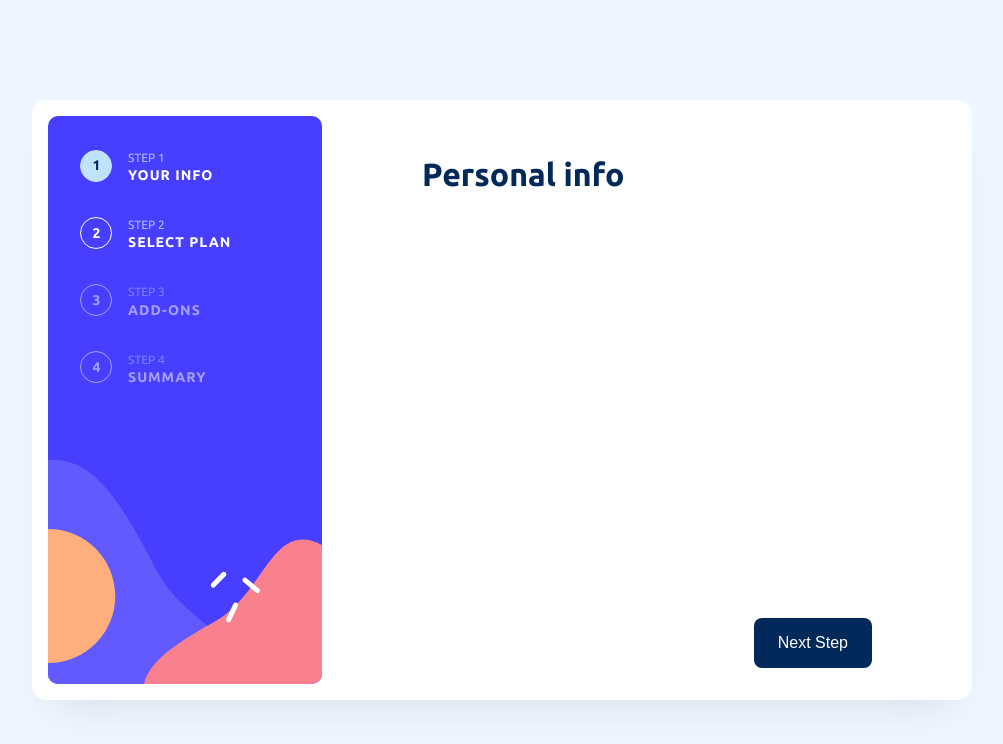
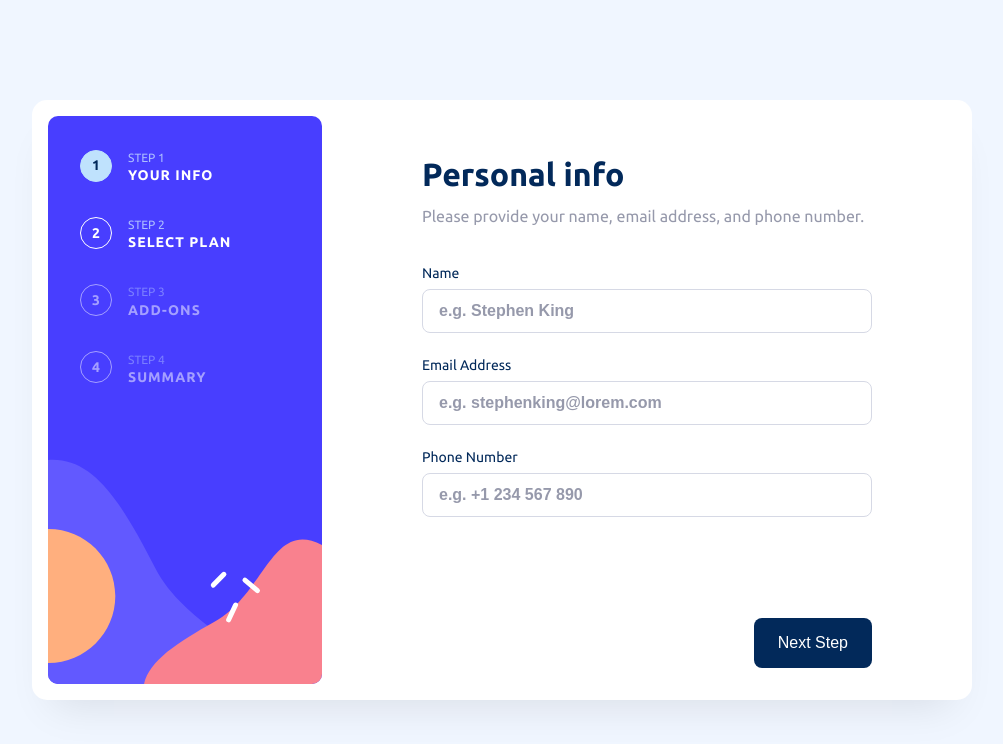
Before and after one commit to Anton-Vlad/multi-step-form-main, a Vue app: page / in a window 1280 px wide. Shown: the top 744 px of the page, without its empty margins (138-1141 px from the left). Built offline with nearby package versions, Linux system fonts and the light colour scheme.

Commit message:
step one 100%

```diff
--- a/src/assets/base.css
+++ b/src/assets/base.css
@@ -9,6 +9,7 @@
 
   /* Neutral */
   --cool-gray: hsl(231, 11%, 63%);
+  --cool-gray-2: hsl(231, 23%, 87%);
   --light-gray: hsl(229, 24%, 87%);
   --magnolia: hsl(217, 100%, 97%);
   --alabaster: hsl(231, 100%, 99%);
@@ -20,7 +21,7 @@
 :root {
   --color-background: var(--magnolia);
 
-  --color-border: var(--alabaster);
+  --color-border: var(--cool-gray-2);
   --color-border-hover: var(--purplish-blue);
 
   --color-heading: var(--marine-blue);
--- a/src/assets/main.css
+++ b/src/assets/main.css
@@ -18,6 +18,13 @@ h1 {
   color: var(--marine-blue);
 }
 
+.error-text {
+  color: var(--strawberry-red);
+  font-size: 0.875rem;
+  font-style: normal;
+  font-weight: 700;
+  line-height: normal;
+}
 
 .btn {
   display: inline-flex;
--- a/src/components/Footer.vue
+++ b/src/components/Footer.vue
@@ -1,11 +1,18 @@
 <script setup>
-const props = defineProps(['mobile'])
+const props = defineProps(['mobile']);
+const emit = defineEmits(['enter', 'leave']);
+const onMouseover = function ($event) {
+    emit("enter", true);
+}
+const onMouseleave = function ($event) {
+    emit("leave", true);
+}
 </script>
 
 <template>
     <div :class="{ 'form-footer': true, 'form-footer--mobile': mobile }">
 
-        <button type="button" class="btn btn-primary">
+        <button type="button" class="btn btn-primary" @mouseover="onMouseover" @mouseleave="onMouseleave">
             Next Step
         </button>
     </div>
--- a/src/components/Sidebar.vue
+++ b/src/components/Sidebar.vue
@@ -114,7 +114,7 @@ const items = ref([
             font-weight: 700;
             letter-spacing: 0.0625rem;
             text-transform: uppercase;
-            padding-left: 2px;
+            padding-left: 1px;
             transition: 0.3s background-color ease-in-out, 0.3s border-color ease-in-out, 0.3s color ease-in-out;
         }
 
--- a/src/components/StepOne.vue
+++ b/src/components/StepOne.vue
@@ -1,22 +1,46 @@
 <script setup>
+import TextInput from '@components/formInputs/TextInput.vue';
 import Footer from '@components/Footer.vue';
 import { ref } from 'vue';
 
 
-const title = "Personal info";
+const name = ref(null);
+const email = ref(null);
+const phone = ref(null);
+
+const showRequired = ref(false);
+
+const onHoverEnter = function (payload) {
+    showRequired.value = true;
+}
+const onHoverExit = function (payload) {
+    showRequired.value = false;
+}
 
 </script>
 
 <template>
     <div class="step step--one">
-        <div class="step__content">
-            <h1>
-                {{ title }}
-            </h1>
+        <div class="step__wrapper">
+            <div class="step__content">
+                <h1>
+                    Personal info
+                </h1>
+                <p class="step__subtext">
+                    Please provide your name, email address, and phone number.
+                </p>
 
+                <form>
+                    <TextInput v-model="name" tag="name" type="text" label="Name" placeholder="e.g. Stephen King"
+                        :showRequired="showRequired" />
+                    <TextInput v-model="email" tag="email" type="email" label="Email Address"
+                        placeholder="e.g. stephenking@lorem.com" :showRequired="showRequired" />
+                    <TextInput v-model="phone" tag="phone" type="text" label="Phone Number"
+                        placeholder="e.g. +1 234 567 890" :showRequired="showRequired" />
+                </form>
+            </div>
 
-
-            <Footer :mobile="false" />
+            <Footer :mobile="false" @enter="onHoverEnter" @leave="onHoverExit" />
         </div>
     </div>
 </template>
@@ -30,7 +54,7 @@ const title = "Personal info";
     position: relative;
     transform: translateY(6.25rem);
 
-    .step__content {
+    .step__wrapper {
         display: flex;
         flex-direction: column;
         justify-content: space-between;
@@ -41,8 +65,11 @@ const title = "Personal info";
         box-shadow: 0px 25px 40px -20px rgba(0, 0, 0, 0.10);
         padding: 2rem 1.5rem;
 
-        min-height: 780px;
         margin-bottom: 6.25rem;
+    }
+
+    .step__subtext {
+        margin-bottom: 2.2rem;
     }
 }
 
@@ -52,7 +79,7 @@ const title = "Personal info";
         padding: 2.5rem 5.25rem 1rem 6.25rem;
         transform: none;
 
-        .step__content {
+        .step__wrapper {
             background: transparent;
             box-shadow: none;
             border-radius: 0;
--- /dev/null
+++ b/src/components/formInputs/TextInput.vue
@@ -0,0 +1,109 @@
+<script setup>
+import { ref, reactive, computed } from 'vue';
+
+const props = defineProps(['modelValue', 'tag', 'type', 'label', 'placeholder', 'showRequired']);
+const emit = defineEmits(['update:modelValue']);
+
+const phoneNumberRegex = /^\+\d{1,3} \d{3} \d{3} \d{3}$/;
+const emailRegex = /^[a-zA-Z0-9._-]+@[a-zA-Z0-9.-]+\.[a-zA-Z]{2,4}$/;
+const error = ref(null);
+
+const onInput = function ($event) {
+    const newVal = $event.target.value;
+    if (props.tag == 'phone' && newVal) {
+        if (phoneNumberRegex.test(newVal)) {
+            error.value = null;
+            emit('update:modelValue', newVal)
+        } else {
+            error.value = "Invalid phone number";
+        }
+    } else if (props.tag == 'email' && newVal) {
+        if (emailRegex.test(newVal)) {
+            error.value = null;
+            emit('update:modelValue', newVal)
+        } else {
+            error.value = "Invalid email address";
+        }
+    } else {
+        error.value = null;
+        emit('update:modelValue', newVal)
+    }
+}
+
+const displayErrors = computed(() => {
+    if (props.showRequired) {
+        return (props.modelValue && !error.value ? false : true);
+    }
+    return error.value ?? false;
+})
+</script>
+
+<template>
+    <div :class="{ 'form-input': true, 'form-input--error': displayErrors }">
+        <label :for="`${tag}-field`">
+            {{ label }}
+
+            <span class="error-text">{{ (showRequired ? (modelValue && !error ? "" : "This field is required") : error)
+            }}</span>
+        </label>
+        <input :id="`${tag}-field`" :type="type" :placeholder="placeholder" :value="modelValue" @input="onInput" />
+    </div>
+</template>
+
+<style lang="scss" scoped>
+.form-input {
+    margin-top: 1.5rem;
+
+    &.form-input--error {
+        input {
+            border-color: var(--strawberry-red) !important;
+        }
+    }
+
+    label {
+        display: flex;
+        justify-content: space-between;
+        color: var(--marine-blue);
+        font-size: 0.875rem;
+        font-style: normal;
+        font-weight: 400;
+        line-height: normal;
+        margin-bottom: 0.5rem;
+    }
+
+    input {
+        display: block;
+        width: 100%;
+        padding: 0.75rem 1rem;
+        border-radius: 0.5rem;
+        border: 1px solid var(--color-border);
+        background: var(--white);
+        color: var(--marine-blue);
+
+        font-size: 1rem;
+        font-style: normal;
+        font-weight: 700;
+        line-height: normal;
+        outline: 0;
+
+        &:active,
+        &:hover,
+        &:focus,
+        &:focus-visible,
+        &:focus-within {
+            border-color: var(--purplish-blue);
+        }
+
+        &::placeholder {
+            color: var(--cool-gray);
+            opacity: 1;
+            /* Firefox */
+        }
+
+        &::-ms-input-placeholder {
+            /* Edge 12 -18 */
+            color: var(--cool-gray);
+        }
+    }
+}
+</style>
```
